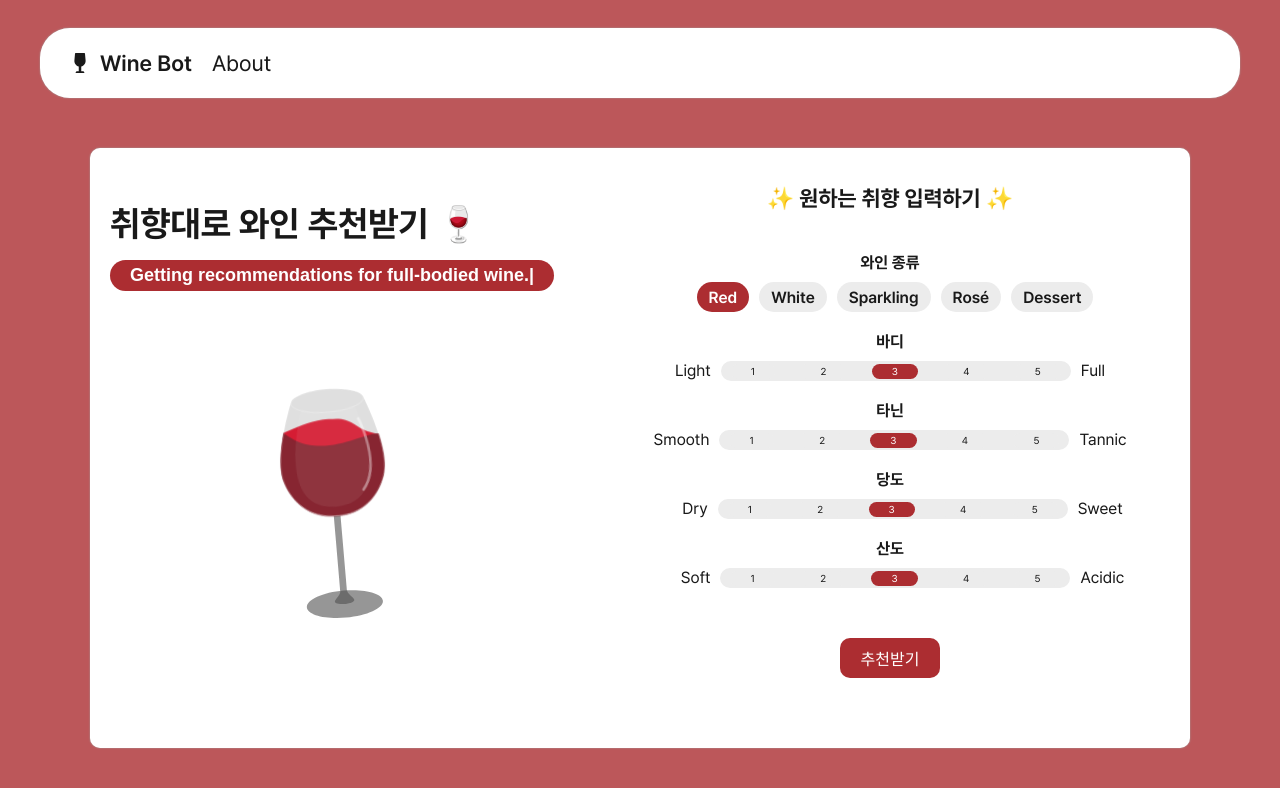
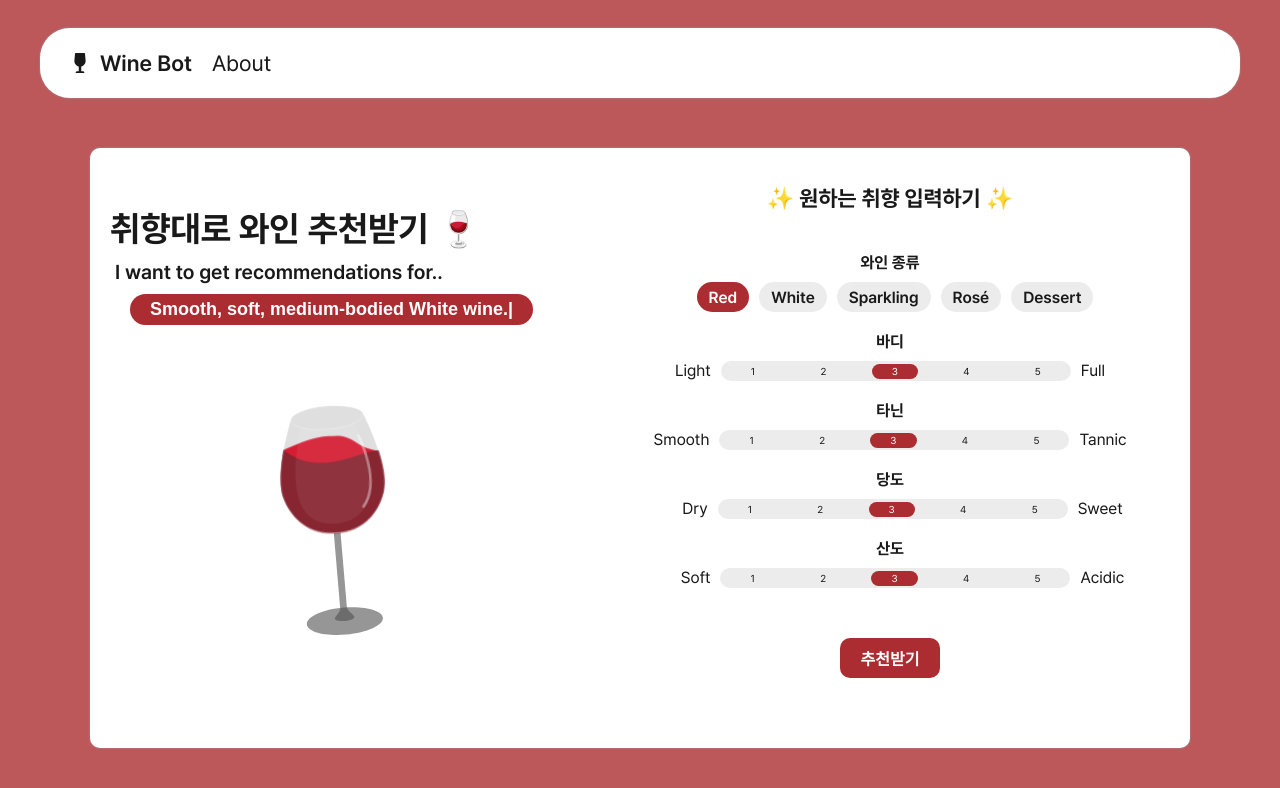
Before and after one commit to JIMIN1020/wine-pick, a React (Create React App) app in the folder client/: page / in a window 1280 px wide. Shown: the top 788 px of the page. Built offline with nearby package versions, Linux system fonts and the light colour scheme.

Commit message:
#4 Naver API 연결

```diff
--- a/client/src/App.js
+++ b/client/src/App.js
@@ -15,14 +15,17 @@ function App() {
     const getKeywords = () => {
       const words = response.split("\n");
       setKeywords(words);
+      console.log(words);
     };
     getKeywords();
   }, [response]);
 
   /* ------------- OpenAI API 요청 ------------- */
   const onSendClick = async (msg) => {
+    // 메세지 만들기
     const question = `please recommend 5 ${msg.type} wine products which is ${msg.body} bodied, ${msg.tannin} tannin, ${msg.sweetness} sweetness, ${msg.acidity} acidity. Answer specific wine names only without numbering.`;
-    // 새로운 message 만들기
+
+    // message 배열
     const newMessage = [
       {
         role: "system",
@@ -44,16 +47,21 @@ function App() {
       },
     ];
 
-    // 서버에 요청 보내기
+    // openAI API 요청
     axios
       .post("/chat", newMessage)
       .then((res) => {
         setResponse(res.data);
-        // console.log(res.data);
       })
       .catch((err) => {
         console.log("Error response:", err);
       });
+
+    // Naver API 요청
+    axios
+      .post("/search/encyc", { query: "red wine" })
+      .then((res) => console.log("response ->", res.data))
+      .catch((err) => console.log("error!: ", err));
   };
 
   return (
--- a/client/src/component/InputForm.js
+++ b/client/src/component/InputForm.js
@@ -161,7 +161,7 @@ const SubmitButton = styled.button`
   margin: 30px 0px;
   padding: 5px 20px;
   font-size: 16px;
-  font-weight: 550;
+  font-weight: bold;
   background: none;
   border: none;
   border-radius: 10px;
--- a/client/src/component/MessageBox.js
+++ b/client/src/component/MessageBox.js
@@ -9,6 +9,7 @@ const MessageBox = () => {
     <Container>
       <Title>
         <h4>취향대로 와인 추천받기 🍷</h4>
+        <span>I want to get recommendations for..</span>
         <div>
           <Typing />
         </div>
@@ -44,7 +45,7 @@ const Title = styled.div`
   flex-direction: column;
   h4 {
     font-size: 35px;
-    margin: 5px 20px;
+    margin: 10px 20px;
   }
   span {
     margin-left: 25px;
--- a/client/src/component/Typing.js
+++ b/client/src/component/Typing.js
@@ -6,13 +6,13 @@ const Typing = () => {
     <TypingBox>
       <TypeAnimation
         sequence={[
-          "Getting recommendations for",
+          "Full-bodied dry Red wine.",
           1000, // wait 1s before replacing "Mice" with "Hamsters"
-          "Getting recommendations for sweet wine.",
+          "Smooth, soft, medium-bodied White wine.",
           1000,
-          "Getting recommendations for full-bodied wine.",
+          "Fresh, fizzy Sparkling wine.",
           1000,
-          "Getting recommendations for dry wine.",
+          "Sweet, light-bodied Dessert wine.",
           1000,
         ]}
         wrapper="span"
@@ -38,5 +38,5 @@ const TypingBox = styled.button`
   background-color: rgba(172, 45, 49);
   padding: 5px 20px;
   border-radius: 20px;
-  margin: 10px 20px;
+  margin: 10px 40px;
 `;
```
Also changed, not shown: 1 other file (tests, documents, lock files or other folders).
